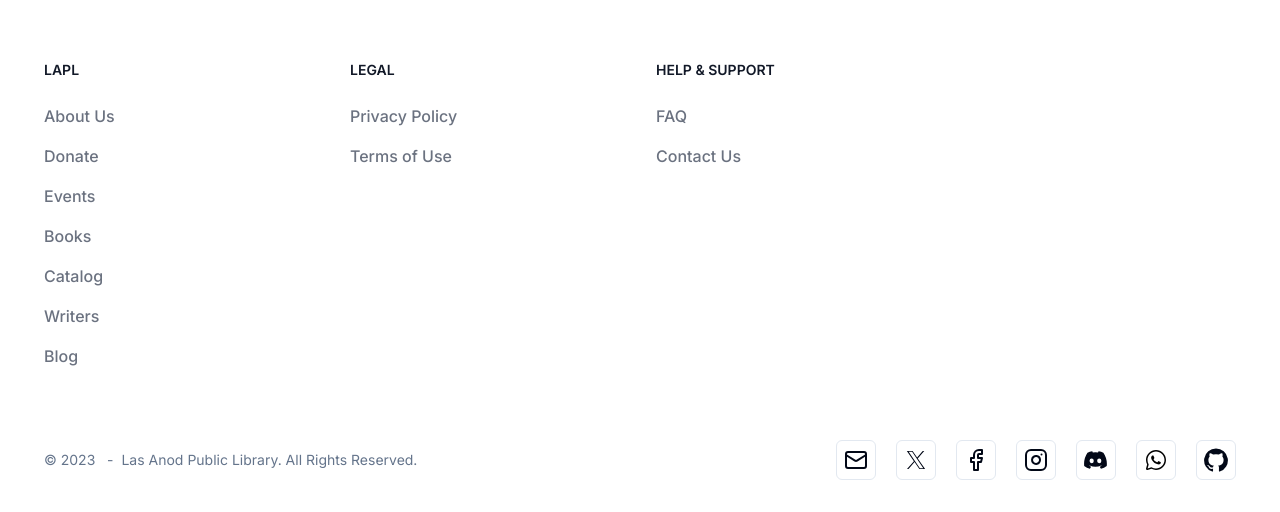
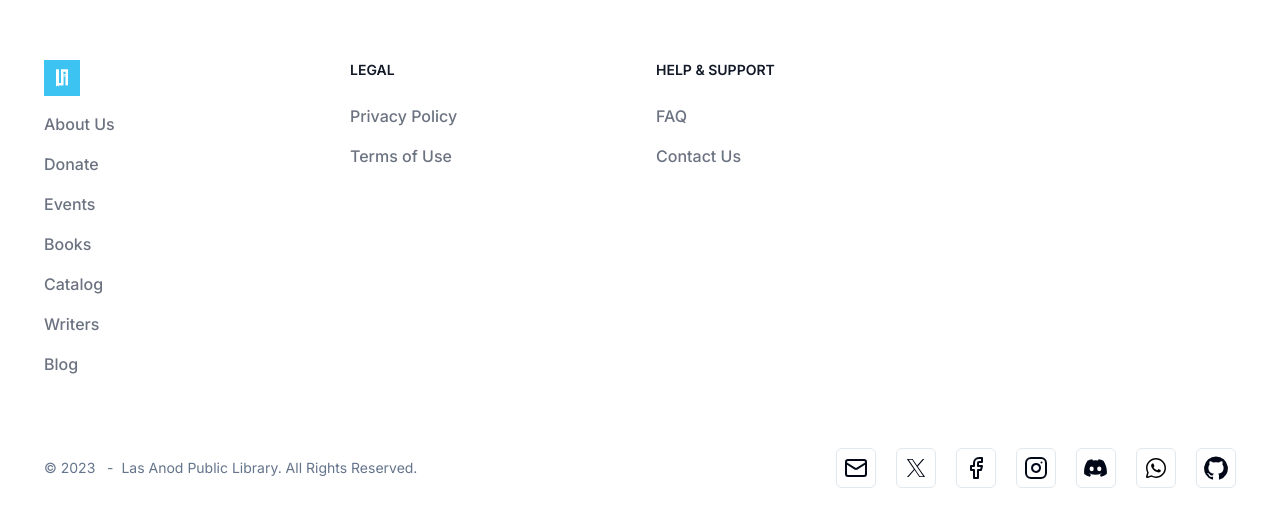
Before and after one commit to lasanodpubliclibrary/site, a Next.js app: page / in a window 1280 px wide. Shown: the part 1516-2028 px from the top of the page. Built offline with nearby package versions, Linux system fonts and the light colour scheme.

Commit message:
made improvements

```diff
--- a/src/components/marketting/footer.tsx
+++ b/src/components/marketting/footer.tsx
@@ -50,12 +50,15 @@ function SocialLink({ href, name, Icon, external }: LinkType) {
   );
 }
 
-function FooterSection({ title, links }: FooterSection) {
+function FooterSection({ title, links, Icon }: FooterSection) {
   return (
     <div>
-      <h2 className="mb-6 text-sm font-semibold text-gray-900 uppercase dark:text-white">
-        {title}
-      </h2>
+      {Icon && <Icon className="h-7 w-7 md:h-9 md:w-9 mb-4" />}
+      {title && (
+        <h2 className="mb-6 text-sm font-semibold text-gray-900 uppercase dark:text-white">
+          {title}
+        </h2>
+      )}
       {links && (
         <ul className="text-gray-500 dark:text-gray-400 font-medium">
           {links.map(({ name, href, Icon }) => (
--- a/src/config/marketing.ts
+++ b/src/config/marketing.ts
@@ -35,7 +35,7 @@ export const marketingConfig: MarketingConfig = {
   footer: {
     sections: [
       {
-        title: siteConfig.shortName,
+        Icon: siteConfig.Icon,
         links: [
           {
             name: "About Us",
--- a/types/index.d.ts
+++ b/types/index.d.ts
@@ -1,3 +1,4 @@
+import { Icon } from ".";
 import { CustomIcon, Icon } from "@/components/Icons";
 
 interface Link {
@@ -9,7 +10,8 @@ interface Link {
 }
 
 interface FooterSection {
-  title: string;
+  Icon?: Icon;
+  title?: string;
   links: Link[];
 }
 
```
